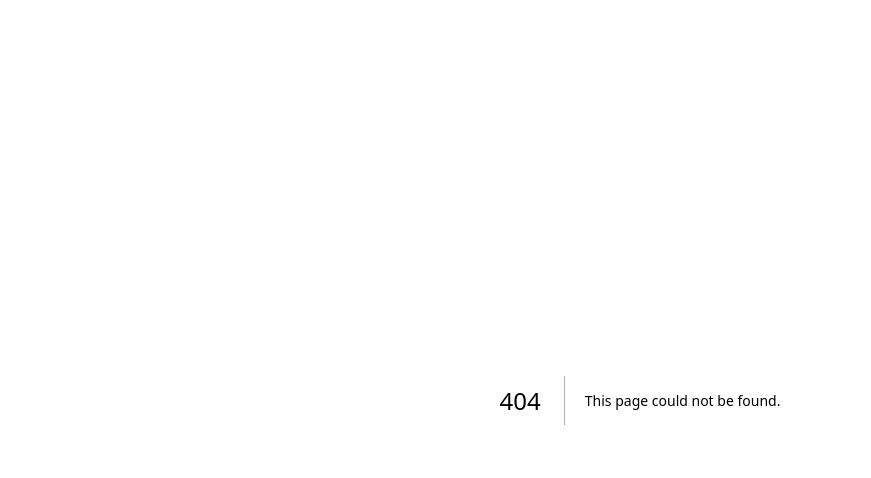
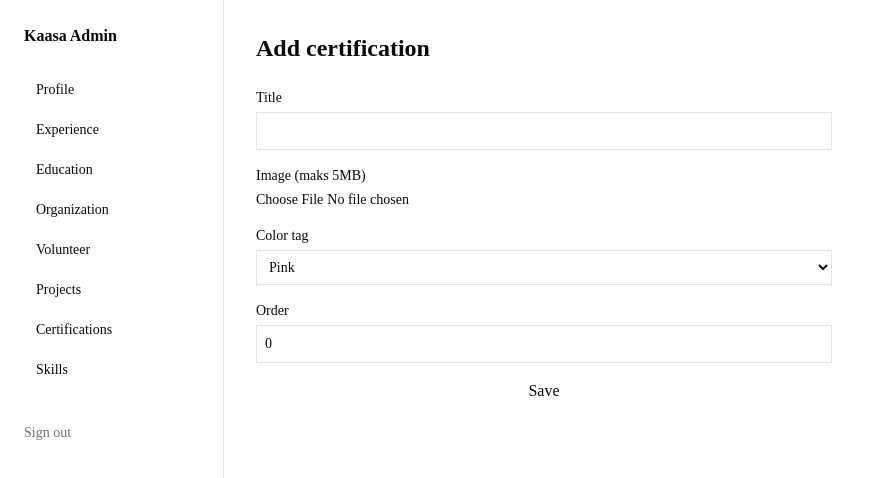
Before and after one commit to dindaatikah211/kaasa-portofolio, a Next.js app: page /dashboard/certifications/new in a window 1280 px wide. Before the commit this address had no page. Shown: the top 478 px of the page, without its empty margins (0-871 px from the left). Built offline with nearby package versions, Linux system fonts and the light colour scheme.

Commit message:
feat: add certification crud

```diff
--- /dev/null
+++ b/src/app/(dashboard)/dashboard/certifications/[id]/page.tsx
@@ -0,0 +1,20 @@
+import { notFound } from "next/navigation";
+import { CertificationForm } from "@/features/certification/components/certification-form";
+import { getCertification, updateCertification } from "@/features/certification/services/certification-service";
+
+export default async function EditCertificationPage({
+  params,
+}: {
+  params: Promise<{ id: string }>;
+}) {
+  const { id } = await params;
+  const item = await getCertification(id);
+  if (!item) notFound();
+
+  return (
+    <div>
+      <h1 className="mb-6 text-2xl font-semibold">Edit certification</h1>
+      <CertificationForm initial={item} action={updateCertification.bind(null, id)} />
+    </div>
+  );
+}
--- /dev/null
+++ b/src/app/(dashboard)/dashboard/certifications/new/page.tsx
@@ -0,0 +1,11 @@
+import { CertificationForm } from "@/features/certification/components/certification-form";
+import { createCertification } from "@/features/certification/services/certification-service";
+
+export default function NewCertificationPage() {
+  return (
+    <div>
+      <h1 className="mb-6 text-2xl font-semibold">Add certification</h1>
+      <CertificationForm action={createCertification} />
+    </div>
+  );
+}
--- /dev/null
+++ b/src/app/(dashboard)/dashboard/certifications/page.tsx
@@ -0,0 +1,19 @@
+import Link from "next/link";
+import { getCertifications } from "@/features/certification/services/certification-service";
+import { CertificationList } from "@/features/certification/components/certification-list";
+
+export default async function CertificationsPage() {
+  const items = await getCertifications();
+
+  return (
+    <div>
+      <div className="mb-6 flex items-center justify-between">
+        <h1 className="text-2xl font-semibold">Certifications</h1>
+        <Link href="/dashboard/certifications/new" className="rounded bg-black px-4 py-2 text-sm text-white">
+          + Add
+        </Link>
+      </div>
+      <CertificationList items={items} />
+    </div>
+  );
+}
--- /dev/null
+++ b/src/features/certification/components/certification-form.tsx
@@ -0,0 +1,66 @@
+"use client";
+
+import { useActionState, useState } from "react";
+import Image from "next/image";
+import type { Certification, CertificationFormState } from "../types";
+
+const MAX_FILE_SIZE_MB = 5;
+
+export function CertificationForm({
+  initial,
+  action,
+}: {
+  initial?: Certification;
+  action: (state: CertificationFormState, formData: FormData) => Promise<CertificationFormState>;
+}) {
+  const [state, formAction, pending] = useActionState(action, {});
+  const [fileError, setFileError] = useState<string | null>(null);
+
+  function handleFileChange(e: React.ChangeEvent<HTMLInputElement>) {
+    const file = e.target.files?.[0];
+    if (!file) {
+      setFileError(null);
+      return;
+    }
+    if (file.size > MAX_FILE_SIZE_MB * 1024 * 1024) {
+      setFileError(`Ukuran file maksimal ${MAX_FILE_SIZE_MB}MB. File kamu ${(file.size / 1024 / 1024).toFixed(1)}MB.`);
+      e.target.value = "";
+    } else {
+      setFileError(null);
+    }
+  }
+
+  return (
+    <form action={formAction} className="flex max-w-xl flex-col gap-4">
+      <label className="flex flex-col gap-1 text-sm">
+        Title
+        <input name="title" defaultValue={initial?.title} required className="border p-2" />
+      </label>
+      <label className="flex flex-col gap-1 text-sm">
+        Image (maks {MAX_FILE_SIZE_MB}MB)
+        <input type="file" name="imageFile" accept="image/*" onChange={handleFileChange} />
+        {fileError && <p className="text-sm text-red-500">{fileError}</p>}
+        {initial?.imageUrl && (
+          <Image src={initial.imageUrl} alt={initial.title} width={160} height={120} className="mt-2 object-cover" />
+        )}
+      </label>
+      <label className="flex flex-col gap-1 text-sm">
+        Color tag
+        <select name="colorTag" defaultValue={initial?.colorTag ?? "pink"} className="border p-2">
+          <option value="pink">Pink</option>
+          <option value="purple">Purple</option>
+          <option value="green">Green</option>
+          <option value="blue">Blue</option>
+        </select>
+      </label>
+      <label className="flex flex-col gap-1 text-sm">
+        Order
+        <input name="order" type="number" defaultValue={String(initial?.order ?? 0)} className="border p-2" />
+      </label>
+      {state.error && <p className="text-sm text-red-500">{state.error}</p>}
+      <button type="submit" disabled={pending || !!fileError}>
+        {pending ? "Saving..." : "Save"}
+      </button>
+    </form>
+  );
+}
--- /dev/null
+++ b/src/features/certification/components/certification-list.tsx
@@ -0,0 +1,31 @@
+import Link from "next/link";
+import { deleteCertification } from "../services/certification-service";
+import type { Certification } from "../types";
+
+export function CertificationList({ items }: { items: Certification[] }) {
+  return (
+    <div className="space-y-3">
+      {items.map((item) => (
+        <div key={item.id} className="flex items-center justify-between border p-4">
+          <p className="font-medium">{item.title}</p>
+          <div className="flex gap-3 text-sm">
+            <Link href={`/dashboard/certifications/${item.id}`} className="underline">
+              Edit
+            </Link>
+            <form
+              action={async () => {
+                "use server";
+                await deleteCertification(item.id);
+              }}
+            >
+              <button className="text-red-500 underline">Delete</button>
+            </form>
+          </div>
+        </div>
+      ))}
+      {items.length === 0 && (
+        <p className="text-sm text-muted-foreground italic">Belum ada data.</p>
+      )}
+    </div>
+  );
+}
--- /dev/null
+++ b/src/features/certification/services/certification-service.ts
@@ -0,0 +1,67 @@
+"use server";
+
+import { prisma } from "@/shared/lib/prisma";
+import { uploadFile } from "@/shared/services/blob-service";
+import { revalidatePath } from "next/cache";
+import { redirect } from "next/navigation";
+import type { CertificationFormState } from "../types";
+
+export async function getCertifications() {
+  return prisma.certification.findMany({ orderBy: { order: "asc" } });
+}
+
+export async function getCertification(id: string) {
+  return prisma.certification.findUnique({ where: { id } });
+}
+
+export async function createCertification(
+  _prevState: CertificationFormState,
+  formData: FormData
+): Promise<CertificationFormState> {
+  const imageFile = formData.get("imageFile") as File | null;
+  const imageUrl = imageFile && imageFile.size > 0 ? await uploadFile(imageFile, "certification") : null;
+
+  await prisma.certification.create({
+    data: {
+      title: String(formData.get("title")),
+      colorTag: String(formData.get("colorTag") || "pink"),
+      order: Number(formData.get("order") || 0),
+      imageUrl,
+    },
+  });
+
+  revalidatePath("/");
+  revalidatePath("/dashboard/certifications");
+  redirect("/dashboard/certifications");
+}
+
+export async function updateCertification(
+  id: string,
+  _prevState: CertificationFormState,
+  formData: FormData
+): Promise<CertificationFormState> {
+  const existing = await prisma.certification.findUnique({ where: { id } });
+  const imageFile = formData.get("imageFile") as File | null;
+  const imageUrl =
+    imageFile && imageFile.size > 0 ? await uploadFile(imageFile, "certification") : existing?.imageUrl ?? null;
+
+  await prisma.certification.update({
+    where: { id },
+    data: {
+      title: String(formData.get("title")),
+      colorTag: String(formData.get("colorTag") || "pink"),
+      order: Number(formData.get("order") || 0),
+      imageUrl,
+    },
+  });
+
+  revalidatePath("/");
+  revalidatePath("/dashboard/certifications");
+  redirect("/dashboard/certifications");
+}
+
+export async function deleteCertification(id: string) {
+  await prisma.certification.delete({ where: { id } });
+  revalidatePath("/");
+  revalidatePath("/dashboard/certifications");
+}
--- /dev/null
+++ b/src/features/certification/types/index.ts
@@ -0,0 +1,7 @@
+import type { Certification } from "@prisma/client";
+
+export type CertificationFormState = {
+  error?: string;
+};
+
+export type { Certification };
```
